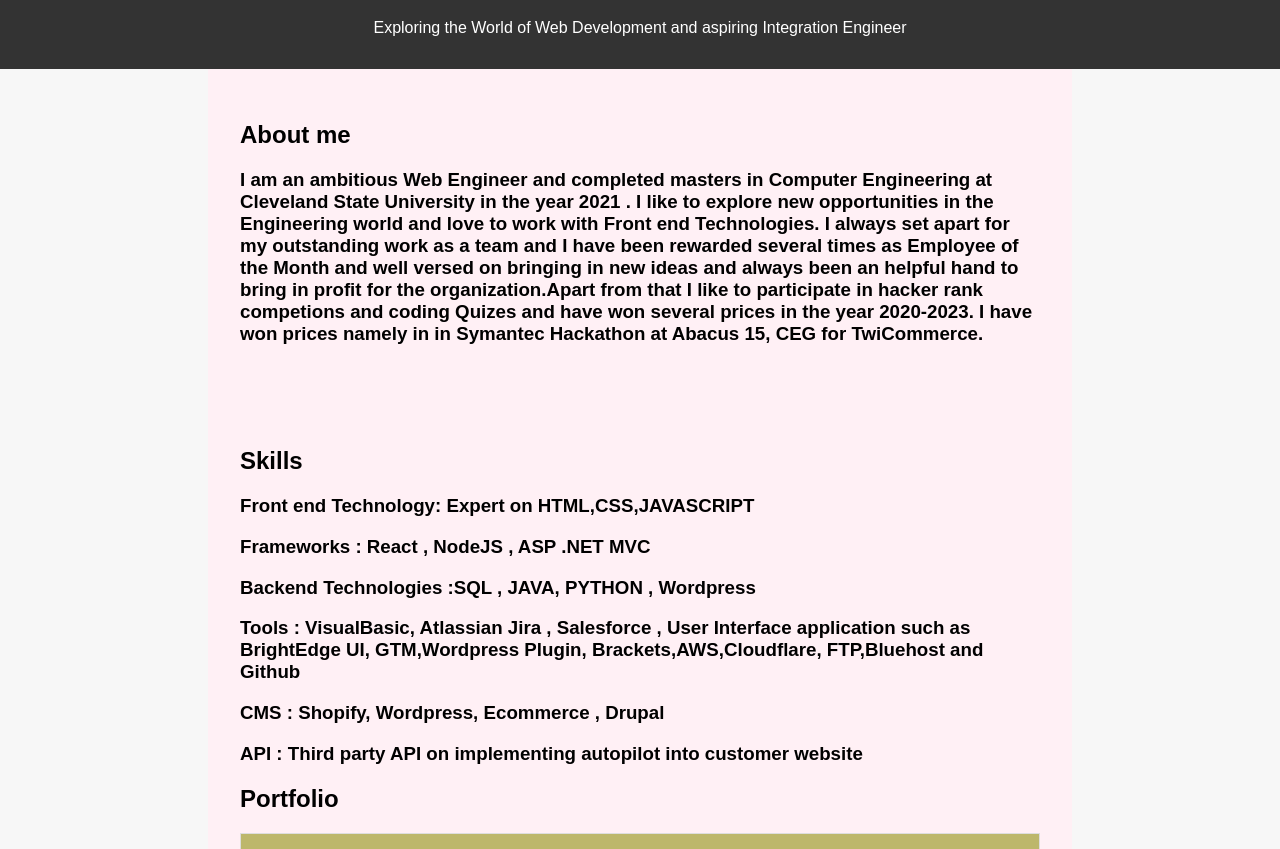
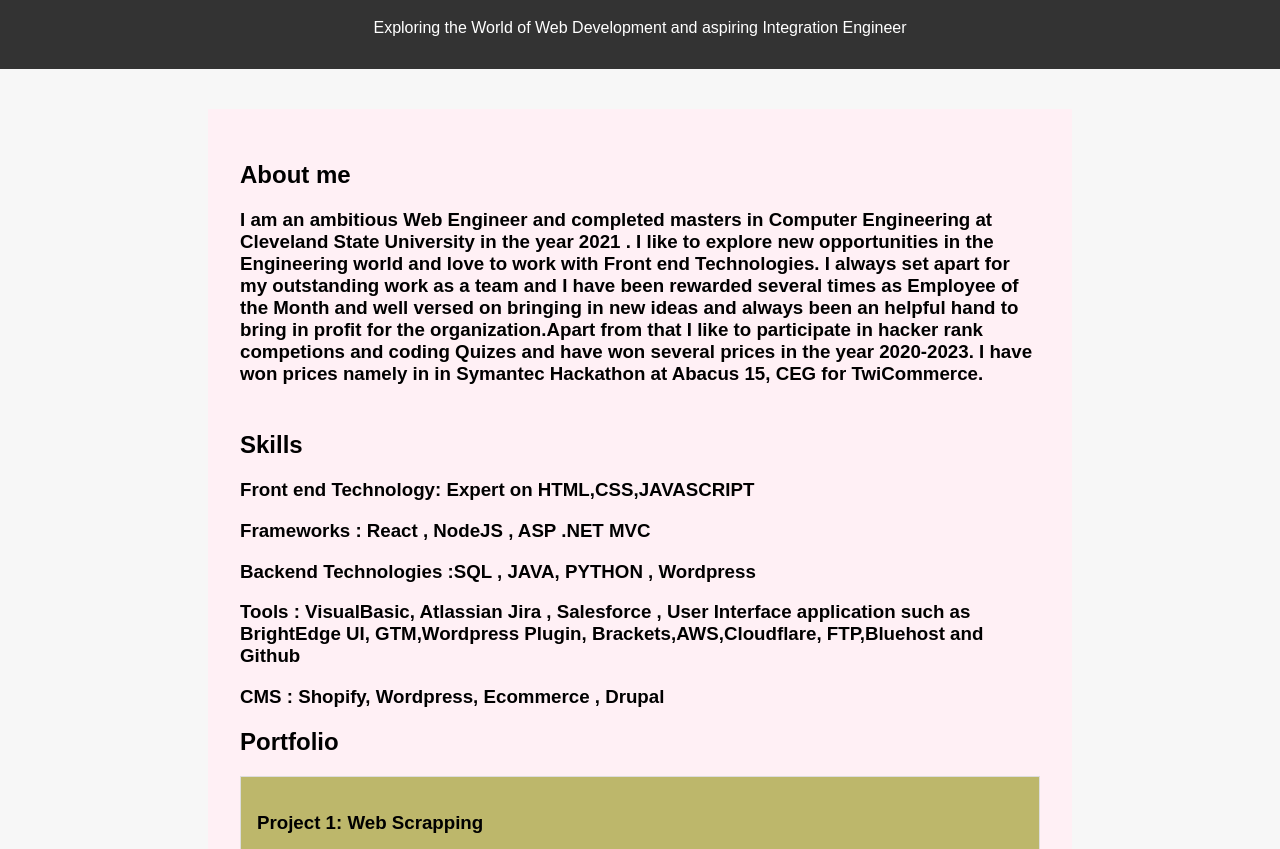
Before and after one commit to Ish-123-svg/website.github.io, a plain HTML site: page index.html in a window 1280 px wide. Shown: the part 77-926 px from the top of the page. Drawn offline with Linux system fonts and the light colour scheme.

Commit message:
Update index.html

```diff
--- a/index.html
+++ b/index.html
@@ -24,12 +24,14 @@
     max-width: 800px;
     margin: 0 auto;
     padding: 2rem;
-    background-color: #fff0f5;
+    background-color: #FFB6C1
   }
 
 
 
     .About {
+    position: relative;
+    top : 40px;
     max-width: 800px;
     margin: 0 auto;
     padding-top: 2rem;
@@ -45,7 +47,21 @@
 
     }
 
+    .skills {
+
+    max-width: 800px;
+    margin: 0 auto;
+    padding-top: 1rem;
+
+    padding-left: 2rem;
+    padding-right: 2rem;
+
+
+    background-color: #fff0f5;
+    }
+
     .container {
+
     max-width: 800px;
     margin: 0 auto;
     padding-top: 2rem;
@@ -54,10 +70,10 @@
     padding-right: 2rem;
 
 
-    background-color: #fff0f5;
-
+    background-color: #FFB6C1;
   }
   .portfolio-item {
+
     border: 1px solid #ddd;
     padding: 1rem;
     margin-bottom: 1rem;
@@ -81,14 +97,13 @@
          <h2> About me <h2>
              <h3>I am an ambitious Web Engineer and completed masters in Computer Engineering at Cleveland State University in the year 2021 . I like to explore new opportunities in the Engineering world and love to work with Front end Technologies. I always set apart for my outstanding work as a team and I have been rewarded several times as Employee of the Month and well versed on bringing in new ideas and always been an helpful hand to bring in profit for the organization.Apart from that I like to participate in hacker rank competions and coding Quizes and have won several prices in the year 2020-2023. I have won prices namely in in Symantec Hackathon at Abacus 15, CEG for TwiCommerce. <h3>
     </div>
-    <div class="container">
+    <div class="skills">
    <h2>Skills</h2>
       <h3> Front end Technology: Expert on HTML,CSS,JAVASCRIPT </h3>
       <h3>Frameworks : React , NodeJS , ASP .NET MVC</h3>
       <h3> Backend Technologies :SQL , JAVA, PYTHON , Wordpress</h3>
       <h3> Tools : VisualBasic, Atlassian Jira , Salesforce , User Interface application such as BrightEdge UI, GTM,Wordpress Plugin, Brackets,AWS,Cloudflare, FTP,Bluehost and  Github</h3>
       <h3> CMS : Shopify, Wordpress, Ecommerce , Drupal</h3>
-      <h3> API : Third party API on implementing autopilot into customer website </h3>
 
 
     <h2>Portfolio</h2>
```
